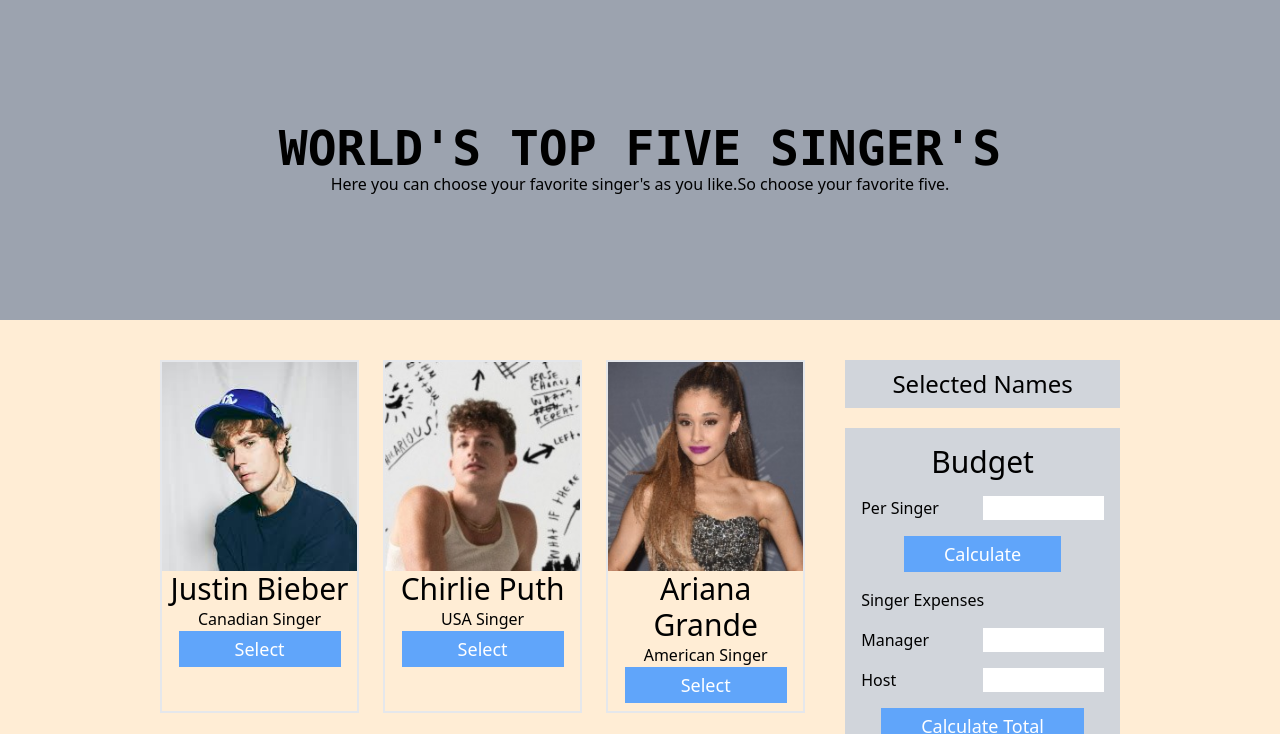
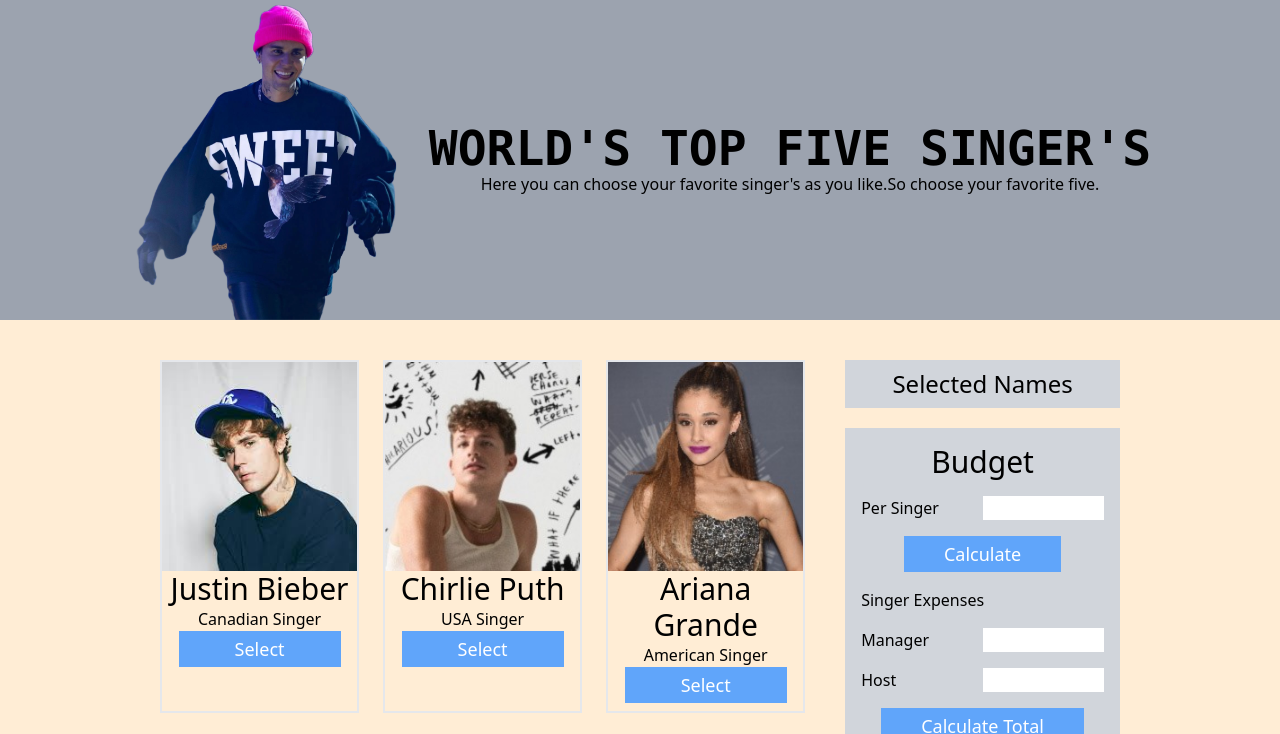
Before and after one commit to taninrahman21/select-best-five, a plain HTML site: page index.html in a window 1280 px wide. Shown: the top 734 px of the page. Drawn offline with nearby package versions, Linux system fonts and the light colour scheme.

Commit message:
complete full site

```diff
--- a/css/style.css
+++ b/css/style.css
@@ -1,7 +1,9 @@
 
-/* .header-img{
-  height: 550px;
-} */
+.header-img{
+  width: 300px;
+  margin-bottom: 53px;
+}
+
 /* .header-img::before{
   content: "";
 } */
--- a/index.html
+++ b/index.html
@@ -12,6 +12,7 @@
   <!-- Start Header Section -->
   <header>
    <section class="flex h-80 items-center justify-center bg-gray-400">
+    <img class="header-img hidden md:block" src="images/top.png" alt="">
     <div class="text-center">
       <h1 class="text-5xl font-semibold font-mono uppercase">World's <span>Top</span> Five Singer's</h1>
       <p>Here you can choose your favorite singer's as you like.So choose your favorite five.</p>
```
Also changed, not shown: images/top.png (added).
